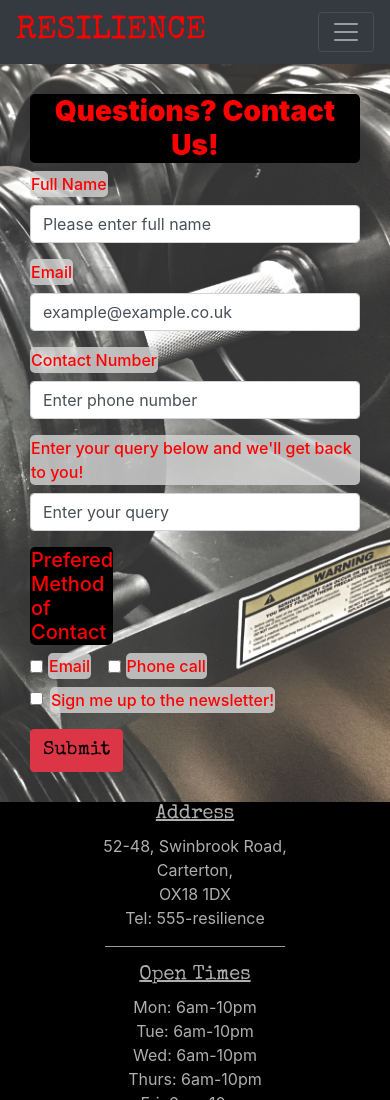
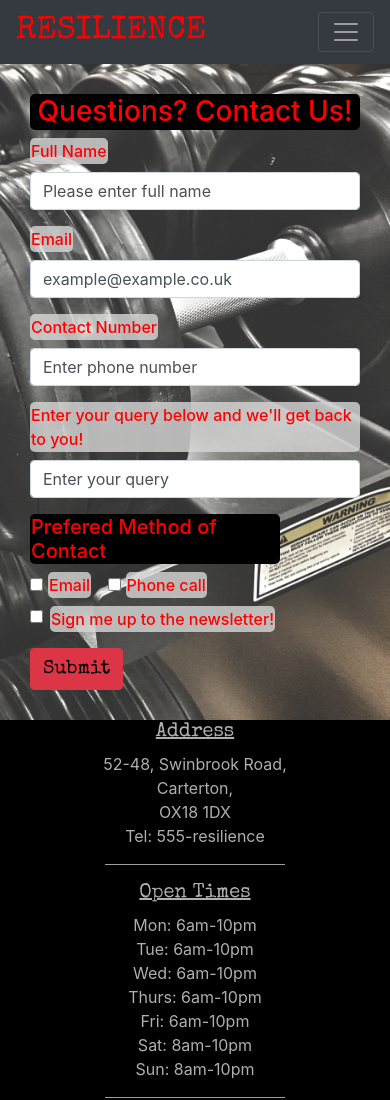
Before and after one commit to Code-Institute-Submissions/Milestone-Project-One-18, a plain HTML site: page contact.html in a window 390 px wide. Shown: the top 1100 px of the page. Drawn offline with nearby package versions, Linux system fonts and the light colour scheme.

Commit message:
Changed Headings font weight to better suit mobile

```diff
--- a/css/style.css
+++ b/css/style.css
@@ -227,7 +227,7 @@ article hr {
     background-color: black;
     padding: 1px;
     border-radius: 5px;
-    width: 25%;
+    width: 250px;
 }
 
 /*----------------------------------------------Footer*/
@@ -279,7 +279,7 @@ footer hr {
 }
 
 .page-header {
-    font-weight: 900;
+    font-weight: 500;
     color: red;
     background-color: black;
     padding: 1px;
```
